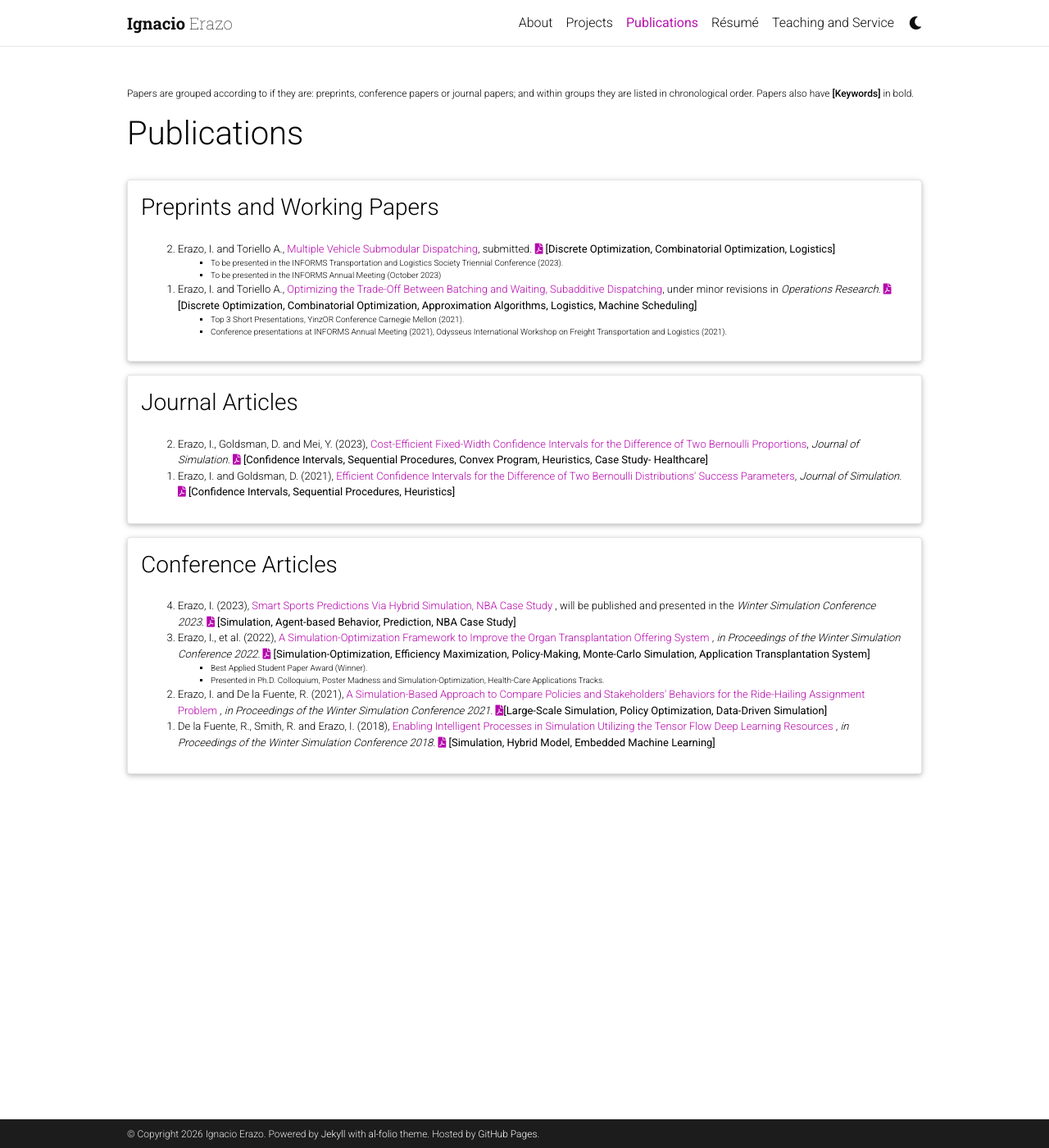
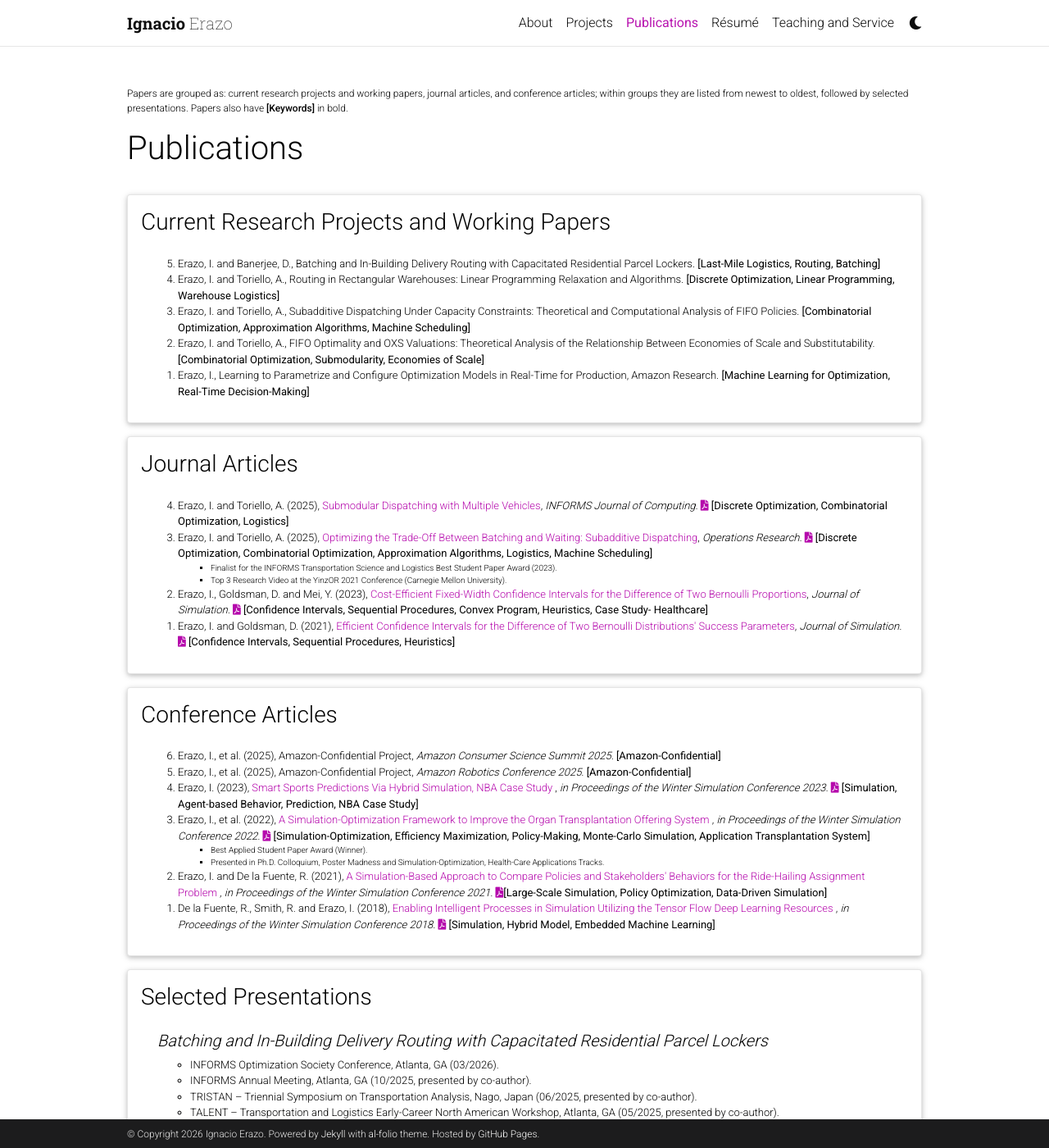
Before and after one commit to ierazo/ierazo.github.io, a Jekyll site: the page built from _pages/pubs_detailed.md, in a window 1280 px wide and 1400 px high. Shown: the whole window at 82% size. Built offline with Jekyll 4.4.1, drawn with Linux system fonts in a browser that asks for light colours; comment, search, counter and statistics services are not loaded; a style sheet for code colours, icons or effects is not loaded; some of the changed text lies outside the part shown.

Commit message:
pubs changes

```diff
--- a/_data/pubs_detailed.yml
+++ b/_data/pubs_detailed.yml
@@ -1,17 +1,18 @@
-##################################################################### Preprints
-- title: Preprints and Working Papers
+########################################################### Current projects
+- title: Current Research Projects and Working Papers
   type: pubs_list
   contents:
       - description:
-        - title: Erazo, I. and Toriello A., <a href="https://www.researchgate.net/publication/376582616_Submodular_Dispatching_with_Multiple_Vehicles">Multiple Vehicle Submodular Dispatching</a>, submitted. <a href="../assets/pdf/preprints/MSMD_preprint_v2.pdf"><i class="fas fa-file-pdf"></i></a> <b>[Discrete Optimization, Combinatorial Optimization, Logistics]</b>
-          contents:
-            - To be presented in the INFORMS Transportation and Logistics Society Triennial Conference (2023).
-            - To be presented in the INFORMS Annual Meeting (October 2023)
-
-        - title: Erazo, I. and Toriello A., <a href="https://www.researchgate.net/publication/375797727_Optimizing_the_Trade-Off_Between_Batching_and_Waiting_Subadditive_Dispatching">Optimizing the Trade-Off Between Batching and Waiting, Subadditive Dispatching</a>, under minor revisions in <em> Operations Research</em>. <a href="../assets/pdf/preprints/Optimizing the trade-off between batching and waiting_v3.pdf"><i class="fas fa-file-pdf"></i></a> <b>[Discrete Optimization, Combinatorial Optimization, Approximation Algorithms, Logistics, Machine Scheduling]</b>
-          contents:
-            - Top 3 Short Presentations, YinzOR Conference Carnegie Mellon (2021).
-            - Conference presentations at INFORMS Annual Meeting (2021), Odysseus International Workshop on Freight Transportation and Logistics (2021).
+        - title: >-
+            Erazo, I. and Banerjee, D., Batching and In-Building Delivery Routing with Capacitated Residential Parcel Lockers. <b>[Last-Mile Logistics, Routing, Batching]</b>
+        - title: >-
+            Erazo, I. and Toriello, A., Routing in Rectangular Warehouses: Linear Programming Relaxation and Algorithms. <b>[Discrete Optimization, Linear Programming, Warehouse Logistics]</b>
+        - title: >-
+            Erazo, I. and Toriello, A., Subadditive Dispatching Under Capacity Constraints: Theoretical and Computational Analysis of FIFO Policies. <b>[Combinatorial Optimization, Approximation Algorithms, Machine Scheduling]</b>
+        - title: >-
+            Erazo, I. and Toriello, A., FIFO Optimality and OXS Valuations: Theoretical Analysis of the Relationship Between Economies of Scale and Substitutability. <b>[Combinatorial Optimization, Submodularity, Economies of Scale]</b>
+        - title: >-
+            Erazo, I., Learning to Parametrize and Configure Optimization Models in Real-Time for Production, Amazon Research. <b>[Machine Learning for Optimization, Real-Time Decision-Making]</b>
 
 
 ####################################################################### Journal
@@ -19,6 +20,13 @@
   type: pubs_list
   contents:
     - description:
+        - title: >-
+            Erazo, I. and Toriello, A. (2025), <a href="https://www.researchgate.net/publication/376582616_Submodular_Dispatching_with_Multiple_Vehicles">Submodular Dispatching with Multiple Vehicles</a>, <em> INFORMS Journal of Computing. </em> <a href="../assets/pdf/preprints/MSMD_preprint_v2.pdf"><i class="fas fa-file-pdf"></i></a> <b>[Discrete Optimization, Combinatorial Optimization, Logistics]</b>
+        - title: >-
+            Erazo, I. and Toriello, A. (2025), <a href="https://www.researchgate.net/publication/375797727_Optimizing_the_Trade-Off_Between_Batching_and_Waiting_Subadditive_Dispatching">Optimizing the Trade-Off Between Batching and Waiting: Subadditive Dispatching</a>, <em> Operations Research. </em> <a href="../assets/pdf/preprints/Optimizing the trade-off between batching and waiting_v3.pdf"><i class="fas fa-file-pdf"></i></a> <b>[Discrete Optimization, Combinatorial Optimization, Approximation Algorithms, Logistics, Machine Scheduling]</b>
+          contents:
+            - Finalist for the INFORMS Transportation Science and Logistics Best Student Paper Award (2023).
+            - Top 3 Research Video at the YinzOR 2021 Conference (Carnegie Mellon University).
         - title: Erazo, I., Goldsman, D. and Mei, Y. (2023),  <a href="https://www.researchgate.net/publication/361765004_Cost-Efficient_Fixed-Width_Confidence_Intervals_for_the_Difference_of_Two_Bernoulli_Proportions"> Cost-Efficient Fixed-Width Confidence Intervals for the Difference of Two Bernoulli Proportions</a>, <em> Journal of Simulation. </em> <a href="../assets/pdf/journal_papers/2022_cost_efficient_CIs.pdf"><i class="fas fa-file-pdf"></i></a> <b>[Confidence Intervals, Sequential Procedures, Convex Program, Heuristics, Case Study- Healthcare]</b>
         - title: Erazo, I. and Goldsman, D. (2021), <a href="https://www.researchgate.net/publication/355212303_Efficient_confidence_intervals_for_the_difference_of_two_Bernoulli_distributions'_success_parameters"> Efficient Confidence Intervals for the Difference of Two Bernoulli Distributions' Success Parameters</a>, <em> Journal of Simulation. </em> <a href="../assets/pdf/journal_papers/2021_CIs_min_samples.pdf"><i class="fas fa-file-pdf"></i></a> <b>[Confidence Intervals, Sequential Procedures, Heuristics]</b>
 
@@ -28,7 +36,9 @@
   type: pubs_list
   contents:
     - description:
-        - title: Erazo, I. (2023), <a href="https://www.researchgate.net/publication/370124605_SMART_SPORTS_PREDICTIONS_VIA_HYBRID_SIMULATION_NBA_CASE_STUDY"> Smart Sports Predictions Via Hybrid Simulation, NBA Case Study </a>, will be published and presented in the <em> Winter Simulation Conference 2023. </em> <a href="../assets/pdf/conference_papers/2023_WSC_Hybrid_NBA.pdf"><i class="fas fa-file-pdf"></i></a> <b>[Simulation, Agent-based Behavior, Prediction, NBA Case Study]</b>
+        - title: Erazo, I., et al. (2025), Amazon-Confidential Project, <em> Amazon Consumer Science Summit 2025. </em> <b>[Amazon-Confidential]</b>
+        - title: Erazo, I., et al. (2025), Amazon-Confidential Project, <em> Amazon Robotics Conference 2025. </em> <b>[Amazon-Confidential]</b>
+        - title: Erazo, I. (2023), <a href="https://www.researchgate.net/publication/370124605_SMART_SPORTS_PREDICTIONS_VIA_HYBRID_SIMULATION_NBA_CASE_STUDY"> Smart Sports Predictions Via Hybrid Simulation, NBA Case Study </a>, <em> in Proceedings of the Winter Simulation Conference 2023. </em> <a href="../assets/pdf/conference_papers/2023_WSC_Hybrid_NBA.pdf"><i class="fas fa-file-pdf"></i></a> <b>[Simulation, Agent-based Behavior, Prediction, NBA Case Study]</b>
         - title: Erazo, I., et al. (2022), <a href="https://www.researchgate.net/publication/367369443_A_Simulation-Optimization_Framework_to_Improve_the_Organ_Transplantation_Offering_System"> A Simulation-Optimization Framework to Improve the Organ Transplantation Offering System </a>, <em> in Proceedings of the Winter Simulation Conference 2022.</em> <a href="../assets/pdf/conference_papers/2022_WSC_Transplantation.pdf"><i class="fas fa-file-pdf"></i></a> <b>[Simulation-Optimization, Efficiency Maximization, Policy-Making, Monte-Carlo Simulation, Application Transplantation System]</b>
           contents:
             - Best Applied Student Paper Award (Winner).
@@ -39,28 +49,40 @@
         - title: De la Fuente, R., Smith, R. and Erazo, I. (2018), <a href="https://www.researchgate.net/publication/330880329_ENABLING_INTELLIGENT_PROCESSES_IN_SIMULATION_UTILIZING_THE_TENSORFLOW_DEEP_LEARNING_RESOURCES"> Enabling Intelligent Processes in Simulation Utilizing the Tensor Flow Deep Learning Resources </a>, <em> in Proceedings of the Winter Simulation Conference 2018.</em> <a href="../assets/pdf/conference_papers/2018_WSC_ML.pdf"><i class="fas fa-file-pdf"></i></a> <b>[Simulation, Hybrid Model, Embedded Machine Learning]</b>
 
 
-#- title: Working Papers OLD
-#  type: pubs_list_new
-#  contents:
-#    - title: Discrete and combinatorial optimization
-#      description:
-#        - title: Erazo, I. and Toriello A., Multiple Vehicle Submodular Dispatching.
-#          contents:
-#            - Keywords = Submodularity, discrete optimization, combinatorial optimization, approximation algorithms, column generation.
-#            - To be presented in the INFORMS Transportation and Logistics Society Triennial Conference (2023).
-#        - title: Erazo, I. and Toriello A., <a href="https://www.researchgate.net/publication/361592420_Submodular_Dispatching">Submodular Dispatching</a>, under major revisions in <em> Operations Research</em>. <a href="../assets/pdf/preprints/2022_smd_or_original.pdf"><i class="fas fa-file-pdf"></i></a>
-#          contents:
-#            - Keywords = Submodularity, discrete optimization, combinatorial optimization, approximation algorithms, column generation.
-#            - Top 3 Short Presentations, YinzOR Conference Carnegie Mellon (2021).
-#            - Conference presentations at INFORMS Annual Meeting (2021), Odysseus International Workshop on Freight Transportation and Logistics (2021).
-
-#    - title: Efficient computation of confidence intervals
-#      description:
-#        - title: Erazo, I., Goldsman, D. and Mei, Y. (2022),  <a href="https://www.researchgate.net/publication/361765004_Cost-Efficient_Fixed-Width_Confidence_Intervals_for_the_Difference_of_Two_Bernoulli_Proportions"> Cost-Efficient Fixed-Width Confidence Intervals for the Difference of Two Bernoulli Proportions </a>, under major revisions in <em> Journal of Simulation. </em> <a href="../assets/pdf/preprints/2022_cost_efficient_CIs.pdf"><i class="fas fa-file-pdf"></i></a>
-#          contents:
-#            - Keywords = Confidence Interval, Sequential decision-making, Convex Optimization, Simulation.
-#    - title: Simulation for Prediction
-#      description:
-#        - title: Erazo, I. (2023), <a href="https://www.researchgate.net/publication/370124605_SMART_SPORTS_PREDICTIONS_VIA_HYBRID_SIMULATION_NBA_CASE_STUDY"> Smart Sports Predictions Via Hybrid Simulation, NBA Case Study </a>, sent to the <em> Winter Simulation Conference 2023. </em> <a href="../assets/pdf/preprints/arxiv_WSC2023.pdf"><i class="fas fa-file-pdf"></i></a>
-#          contents:
-#            - Keywords = Prediction, Hybrid Simulation, Agent-based simulation
+################################################################ Presentations
+- title: Selected Presentations
+  type: nested_list
+  contents:
+    - title: Batching and In-Building Delivery Routing with Capacitated Residential Parcel Lockers
+      items:
+        - INFORMS Optimization Society Conference, Atlanta, GA (03/2026).
+        - INFORMS Annual Meeting, Atlanta, GA (10/2025, presented by co-author).
+        - TRISTAN &ndash; Triennial Symposium on Transportation Analysis, Nago, Japan (06/2025, presented by co-author).
+        - TALENT &ndash; Transportation and Logistics Early-Career North American Workshop, Atlanta, GA (05/2025, presented by co-author).
+    - title: Reinventing Order Picking at Amazon Robotics Fulfillment Centers &ndash; Algorithms and Intelligence
+      items:
+        - Amazon's Modeling and Optimization Seminar, Bellevue, WA (11/2025).
+        - INFORMS Annual Meeting, Atlanta, GA (10/2025).
+        - INFORMS Annual Meeting, Seattle, WA (10/2024).
+    - title: Submodular Dispatching / Optimizing the Trade-Off Between Batching and Waiting
+      items:
+        - Pontificia Universidad Catolica, Santiago, Chile (08/2025, presented by co-author).
+        - Department of Industrial and Systems Engineering, University of Southern California (02/2023, presented by co-author).
+        - Amazon Modeling and Optimization Seminar, Bellevue, WA (11/2022, presented by co-author).
+        - School of Computing and Augmented Intelligence, Arizona State University (11/2022, presented by co-author).
+        - International Workshop on Freight Transportation and Logistics (Odysseus), Tangier, Morocco (05/2022, presented by co-author).
+        - Rotterdam School of Management, Erasmus University (01/2022, presented by co-author).
+        - INFORMS Annual Meeting, Anaheim, CA (10/2021).
+        - YinzOR Conference, Carnegie Mellon University (08/2021, pre-submitted video).
+    - title: Submodular Dispatching with Multiple Vehicles
+      items:
+        - International Workshop on Freight Transportation and Logistics (Odysseus), Carmona, Spain (05/2024, presented by co-author).
+        - INFORMS Annual Meeting, Phoenix, AZ (10/2023).
+        - INFORMS Transportation and Logistics Society Triennial Conference, Chicago, IL (07/2023).
+    - title: Smart Sports Predictions Via Hybrid Simulation (NBA Case Study)
+      items:
+        - Winter Simulation Conference, San Antonio, TX (12/2023).
+    - title: A Simulation-Optimization Framework to Improve the Organ Transplantation Offering System
+      items:
+        - Keynote talk at the CICOS 2024 Conference (in Spanish, virtual and broadcast), Morelos, Mexico (10/2024).
+        - Winter Simulation Conference, Singapore (12/2022).
--- a/_layouts/pubs_detailed.html
+++ b/_layouts/pubs_detailed.html
@@ -3,8 +3,8 @@ layout: default
 ---
 
 <body>
-  <p style="font-size: 12px;">Papers are grouped according to if they are: preprints, conference papers or journal papers;
-    and within groups they are listed in chronological order.
+  <p style="font-size: 12px;">Papers are grouped as: current research projects and working papers, journal articles, and conference articles;
+    within groups they are listed from newest to oldest, followed by selected presentations.
     Papers also have <strong>[Keywords]</strong> in bold.
     </p>
 </body>
```
